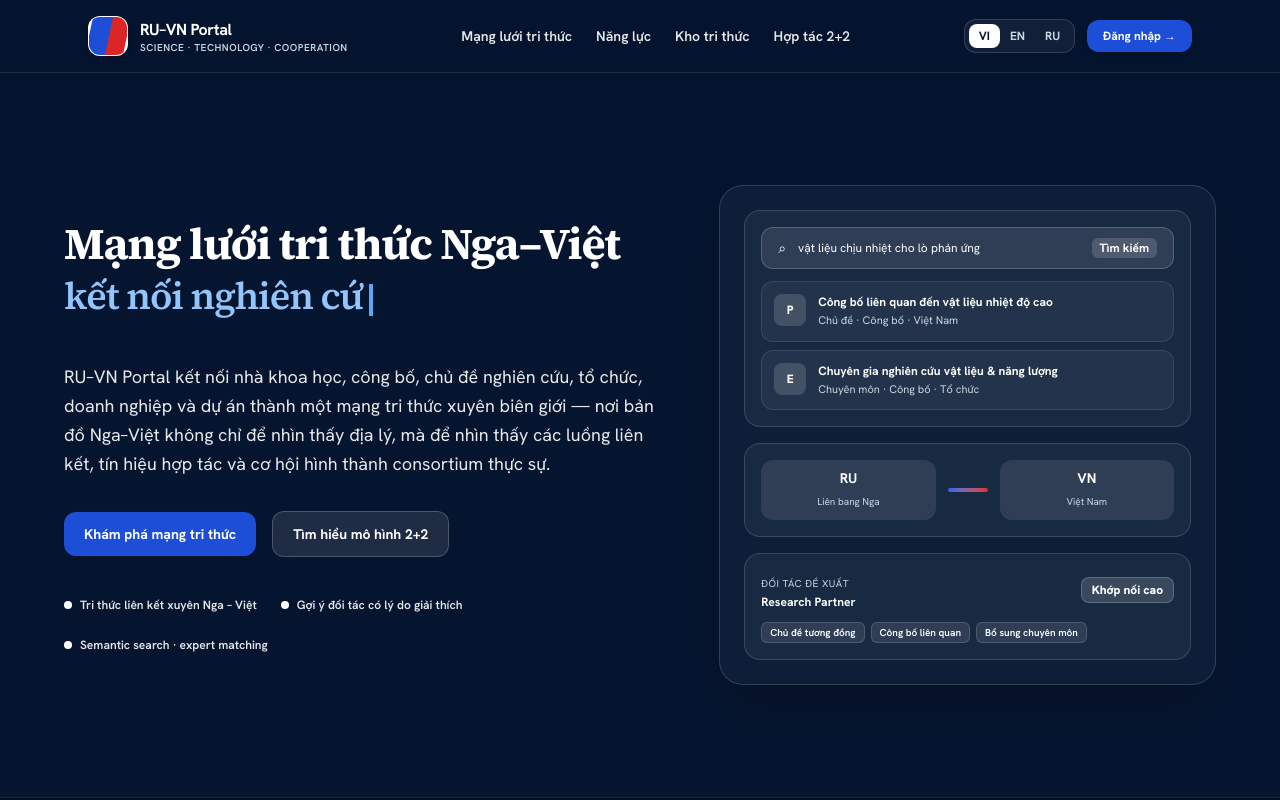
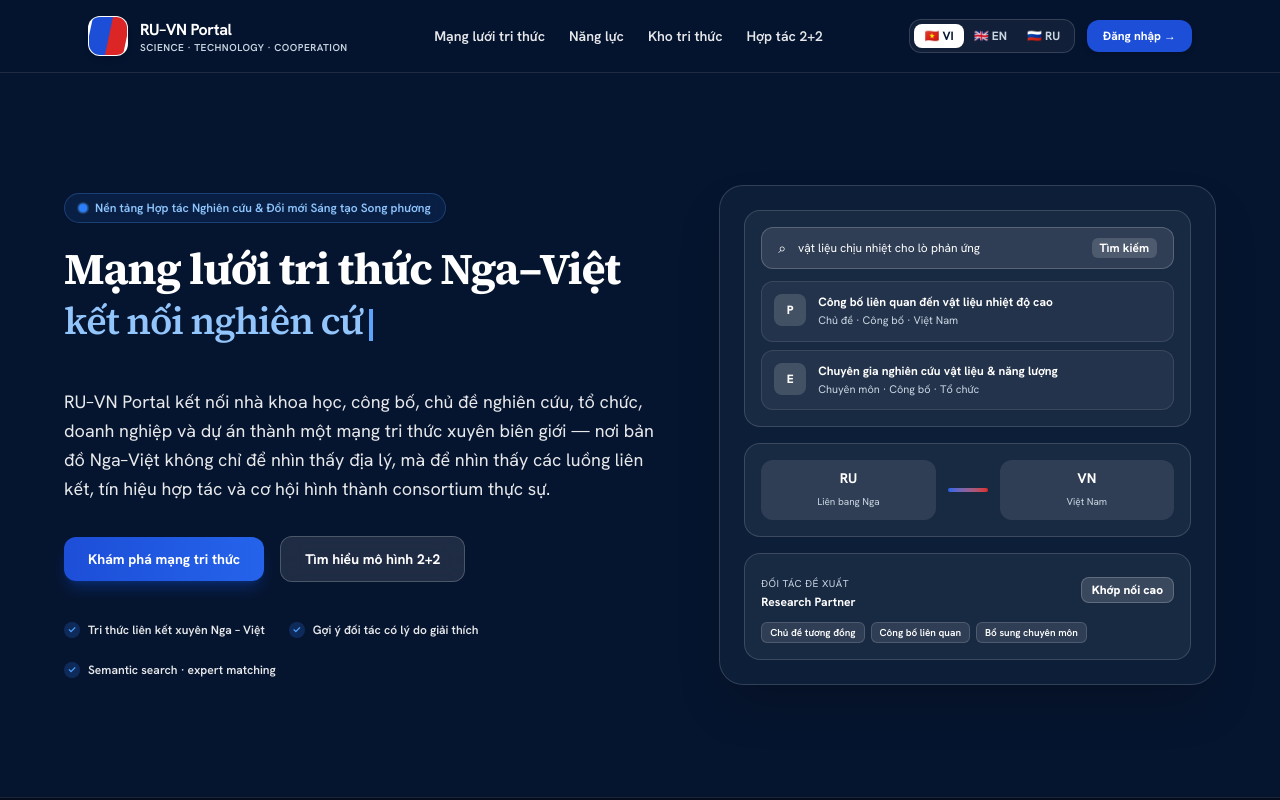
Before and after one commit to dangminhdev0403/vnru-network, a Next.js app in the folder frontend/: page / in a window 1280 px wide. Shown: the top 800 px of the page. Built offline with nearby package versions, Linux system fonts and the light colour scheme; no server answers.

Commit message:
feat(ui): upgrade landing hero with institutional badge, flag switcher, and elevated gradients

```diff
--- a/frontend/app/HomeMotion.tsx
+++ b/frontend/app/HomeMotion.tsx
@@ -166,6 +166,7 @@ export function HomeMotion({ isAuthenticated }: Readonly<{ isAuthenticated: bool
             <div className="flex items-center rounded-xl border border-white/15 bg-white/5 p-1 text-xs font-bold" role="group" aria-label="Ngôn ngữ / Language / Язык">
               {(["vi", "en", "ru"] as const).map((code) => {
                 const active = locale === code;
+                const flagLabel = code === "vi" ? "🇻🇳 VI" : code === "en" ? "🇬🇧 EN" : "🇷🇺 RU";
                 return (
                   <button
                     key={code}
@@ -176,7 +177,7 @@ export function HomeMotion({ isAuthenticated }: Readonly<{ isAuthenticated: bool
                     }`}
                     aria-pressed={active}
                   >
-                    {code.toUpperCase()}
+                    {flagLabel}
                   </button>
                 );
               })}
@@ -206,6 +207,7 @@ export function HomeMotion({ isAuthenticated }: Readonly<{ isAuthenticated: bool
       <main id="top">
         {/* ─── Hero Section ─── */}
         <section className="relative overflow-hidden px-4 py-16 sm:px-6 sm:py-24 lg:py-28">
+          <div className="pointer-events-none absolute -top-40 left-1/2 -z-10 h-120 w-full max-w-6xl -translate-x-1/2 bg-[radial-gradient(ellipse_at_top,rgba(29,78,216,0.25),transparent_70%)] blur-2xl" />
           <div className="mx-auto max-w-6xl">
             <div className="grid items-center gap-12 lg:grid-cols-[1.1fr_0.9fr]">
               <motion.div
@@ -214,6 +216,14 @@ export function HomeMotion({ isAuthenticated }: Readonly<{ isAuthenticated: bool
                 transition={{ duration: 0.6, ease: "easeOut" }}
                 className="max-w-2xl"
               >
+                <div className="mb-5 inline-flex items-center gap-2 rounded-full border border-blue-400/25 bg-blue-500/10 px-3.5 py-1.5 text-xs font-semibold text-blue-300 backdrop-blur-md shadow-xs">
+                  <span className="relative flex h-2 w-2">
+                    <span className="absolute inline-flex h-full w-full animate-ping rounded-full bg-blue-400 opacity-75" />
+                    <span className="relative inline-flex h-2 w-2 rounded-full bg-blue-500" />
+                  </span>
+                  <span>{t("Nền tảng Hợp tác Nghiên cứu & Đổi mới Sáng tạo Song phương")}</span>
+                </div>
+
                 <h1 className="font-serif text-3xl font-bold leading-[1.2] tracking-tight sm:text-4xl lg:text-[44px] min-h-24 sm:min-h-28 lg:min-h-30 text-balance">
                   <span className="block text-white">
                     {staticTitle}
@@ -240,13 +250,13 @@ export function HomeMotion({ isAuthenticated }: Readonly<{ isAuthenticated: bool
                 <div className="mt-8 flex flex-wrap items-center gap-4">
                   <a
                     href="#network"
-                    className="inline-flex items-center justify-center rounded-xl bg-[#1d4ed8] px-5 py-3 text-sm font-bold text-white shadow-md transition hover:bg-[#1e40af]"
+                    className="inline-flex items-center justify-center rounded-xl bg-linear-to-r from-[#1d4ed8] to-[#2563eb] px-6 py-3 text-sm font-bold text-white shadow-lg shadow-blue-600/25 transition-all duration-200 hover:from-[#1e40af] hover:to-[#1d4ed8] hover:shadow-blue-600/40 hover:-translate-y-0.5"
                   >
                     {t("Khám phá mạng tri thức")}
                   </a>
                   <a
                     href="#cooperation"
-                    className="inline-flex items-center justify-center rounded-xl border border-white/20 bg-white/10 px-5 py-3 text-sm font-bold text-white backdrop-blur-md transition hover:bg-white/20"
+                    className="inline-flex items-center justify-center rounded-xl border border-white/20 bg-white/10 px-6 py-3 text-sm font-bold text-white backdrop-blur-md transition-all duration-200 hover:bg-white/20 hover:-translate-y-0.5"
                   >
                     {t("Tìm hiểu mô hình 2+2")}
                   </a>
@@ -254,15 +264,15 @@ export function HomeMotion({ isAuthenticated }: Readonly<{ isAuthenticated: bool
 
                 <div className="mt-10 flex flex-wrap items-center gap-6 text-xs font-semibold text-white/90">
                   <span className="flex items-center gap-2">
-                    <span className="h-2 w-2 rounded-full bg-white" />
+                    <span className="grid h-4 w-4 place-items-center rounded-full bg-blue-500/20 text-[10px] text-blue-400">✓</span>
                     {t("Tri thức liên kết xuyên Nga – Việt")}
                   </span>
                   <span className="flex items-center gap-2">
-                    <span className="h-2 w-2 rounded-full bg-white" />
+                    <span className="grid h-4 w-4 place-items-center rounded-full bg-blue-500/20 text-[10px] text-blue-400">✓</span>
                     {t("Gợi ý đối tác có lý do giải thích")}
                   </span>
                   <span className="flex items-center gap-2">
-                    <span className="h-2 w-2 rounded-full bg-white" />
+                    <span className="grid h-4 w-4 place-items-center rounded-full bg-blue-500/20 text-[10px] text-blue-400">✓</span>
                     {t("Semantic search · expert matching")}
                   </span>
                 </div>
```
Also changed, not shown: frontend/app/home-translations.json.
